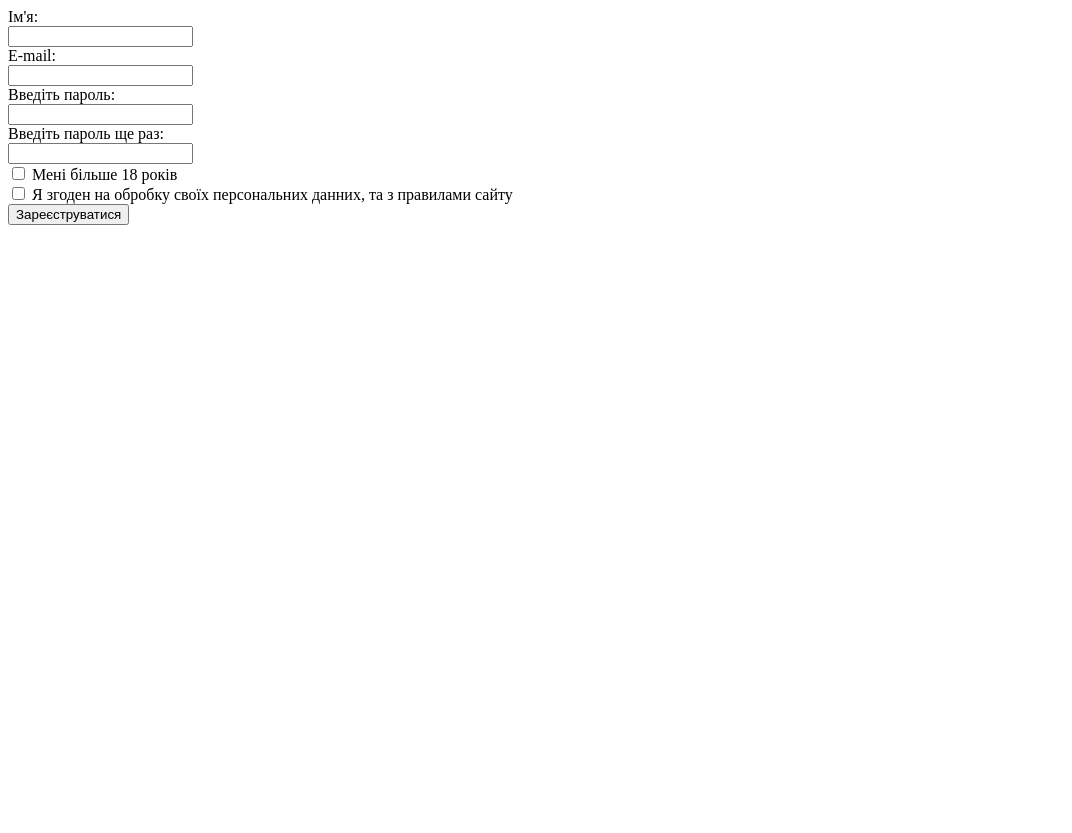
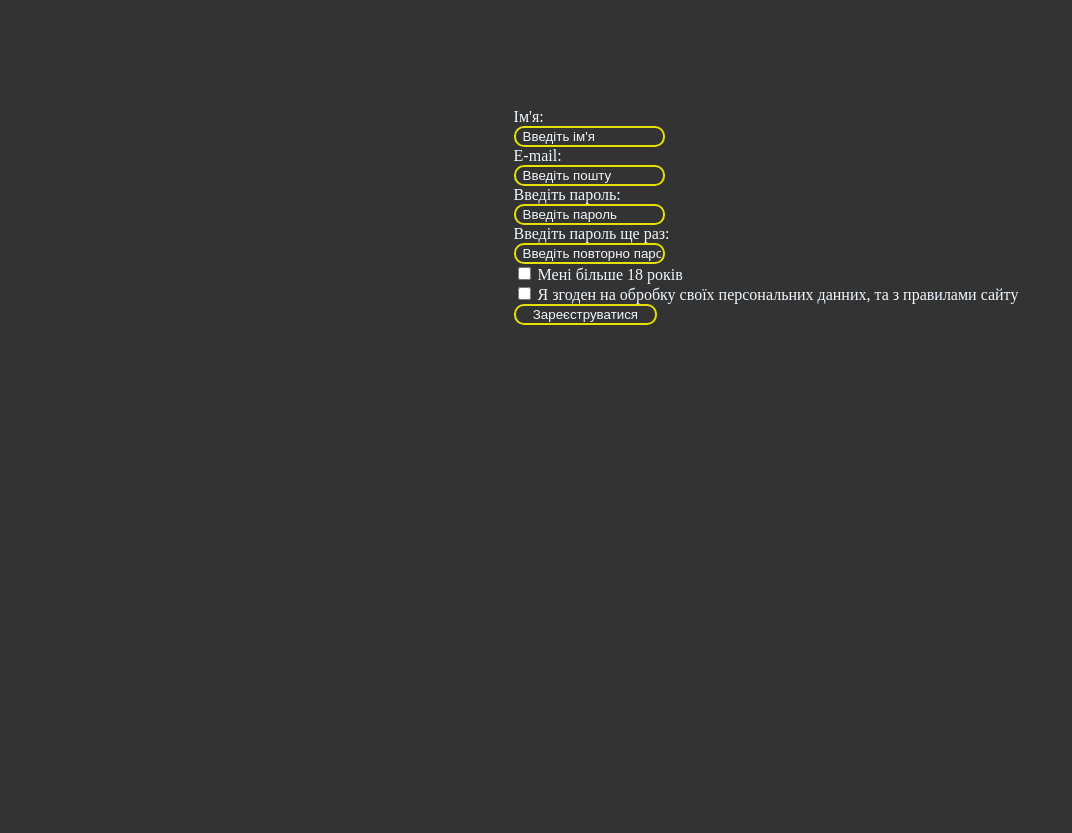
Before and after one commit to SashaAndru/Project, a PHP site: page /log/register.php in a window 1280 px wide. Shown: the whole page, without its empty margins (0-1072 px from the left). Before the commit the page ends 225 px from the top, so only its background shows below. Run offline with PHP 8.4, Linux system fonts and the light colour scheme.

Commit message:
obnova1.2

```diff
--- a/include/db_connect.php
+++ b/include/db_connect.php
@@ -1,6 +1,6 @@
 <?php
     // тут моя дб, обережно зi змiнами
-    $db_host = "localhost";
+  /*  $db_host = "localhost";
     $db_user = "root";
     $db_pass = "";
     $db_database = "Stavki";
@@ -11,20 +11,20 @@
         echo "Код ошибки errno: " . mysqli_connect_errno() . PHP_EOL;
         echo "Текст ошибки error: " . mysqli_connect_error() . PHP_EOL;
     exit;
-    }
+    }*/
 
 //дб Юри:
-// $db_host = 'localhost';
-// $db_user = 'Yuras1k';
-// $db_pass = '12345';
-// $db_database = 'Stavki';
+$db_host = 'localhost';
+$db_user = 'Yuras1k';
+$db_pass = '12345';
+$db_database = 'Stavki';
 
-// $link = mysqli_connect($db_host, $db_user, $db_pass, $db_database);
+$link = mysqli_connect($db_host, $db_user, $db_pass, $db_database);
 
-// if (!$link) {
-//     echo "Ошибка: Невозможно установить соединение с MySQL." . PHP_EOL;
-//     echo "Код ошибки errno: " . mysqli_connect_errno() . PHP_EOL;
-//     echo "Текст ошибки error: " . mysqli_connect_error() . PHP_EOL;
-//     exit;
-// }
+if (!$link) {
+    echo "Ошибка: Невозможно установить соединение с MySQL." . PHP_EOL;
+    echo "Код ошибки errno: " . mysqli_connect_errno() . PHP_EOL;
+    echo "Текст ошибки error: " . mysqli_connect_error() . PHP_EOL;
+    exit;
+}
 ?>
--- a/index.html
+++ b/index.html
@@ -15,7 +15,7 @@
         <button class="cta">Coupons</button>
         <button class="cta">Deposit</button>
         <button class="cta" button onclick="openRegistration()">Register</button>
-        <button class="cta" button onclick="openLogin()">Log In</button>
+
     </nav>
     </header>
     <div class="abc">
--- a/js/JavaScript.js
+++ b/js/JavaScript.js
@@ -40,7 +40,7 @@ function openRegistration() {
 }
 //вхід
 function openLogin(){
-  window.location.hreh = "log/login.php"
+  window.location.href = "log/login.php"
 }
 
 const showRegisterButton = document.getElementById('regis');
--- /dev/null
+++ b/log/Style/Register.css
@@ -0,0 +1,24 @@
+body{
+    background-color: #333;
+}
+#registrationForm{
+    padding: 100px 40px 500px 40%;
+
+}
+/* текст над полями введення */
+#Txt{
+color: aliceblue;
+}
+/* Поля для введення інформації */
+.inp{
+    border: 2px solid #e7e003;
+    background-color: #333;
+    color: aliceblue;
+    width: 20%;
+    border-radius: 10px;
+}
+
+::placeholder{
+    color: aliceblue;
+    padding: 5px;
+}
--- a/log/register.php
+++ b/log/register.php
@@ -4,28 +4,29 @@
     <meta charset="UTF-8">
     <meta name="viewport" content="width=device-width, initial-scale=1.0">
     <title>Document</title>
+    <link rel="stylesheet" type="text/css" href="Style/Register.css">
     <?php include("../include/db_connect.php");?>
 </head>
 <body>
 <div id="registrationFormDiv">
     <form id="registrationForm" action="<?php echo $_SERVER["PHP_SELF"]; ?>" method="post">
-        <label>Ім'я: </label> <br>
-        <input type="text" name="name"> <br>
-        <label>E-mail: </label> <br>
-        <input type="email" name="email"> <br>
-        <label>Введіть пароль: </label> <br>
-        <input type="password" name="password0"> <br>
-        <label>Введіть пароль ще раз:</label> <br>
-        <input type="password" name="password1"> <br>
-        <label for="over18">
-            <input type="checkbox" name="over18">
+        <label id="Txt" >Ім'я: </label> <br>
+        <input class="inp" class="inp" type="text" name="name" placeholder = "Введіть ім'я"> <br>
+        <label id="Txt" >E-mail: </label> <br>
+        <input id="Txt" class="inp" type="email" name="email" placeholder = "Введіть пошту"> <br>
+        <label id="Txt" >Введіть пароль: </label> <br>
+        <input class="inp" type="password" class="inp" name="password0" placeholder = "Введіть пароль"> <br>
+        <label id="Txt" >Введіть пароль ще раз:</label> <br>
+        <input class="inp" type="password" class="inp" name="password1" placeholder = "Введіть повторно пароль"> <br>
+        <label id="Txt" for="over18">
+            <input  type="checkbox" name="over18">
             Мені більше 18 років
         </label><br>
-        <label for="rulesAgree">
-            <input type="checkbox" name="rulesAgree">
+        <label id="Txt" for="rulesAgree">
+            <input  type="checkbox" name="rulesAgree">
             Я згоден на обробку своїх персональних данних, та з правилами сайту
         </label><br>
-        <input type="submit" name="registrationF" value="Зареєструватися">
+        <input class="inp" type="submit" name="registrationF" value="Зареєструватися">
         <div id="errorMessage"></div>
     </form>
 </div>
```
Also changed, not shown: index.php (+1 -13 lines), log/Style/Login.css (added, +24 -0 lines), log/login.php (+6 -5 lines), log/mainFunctions.php (+11 -0 lines).
